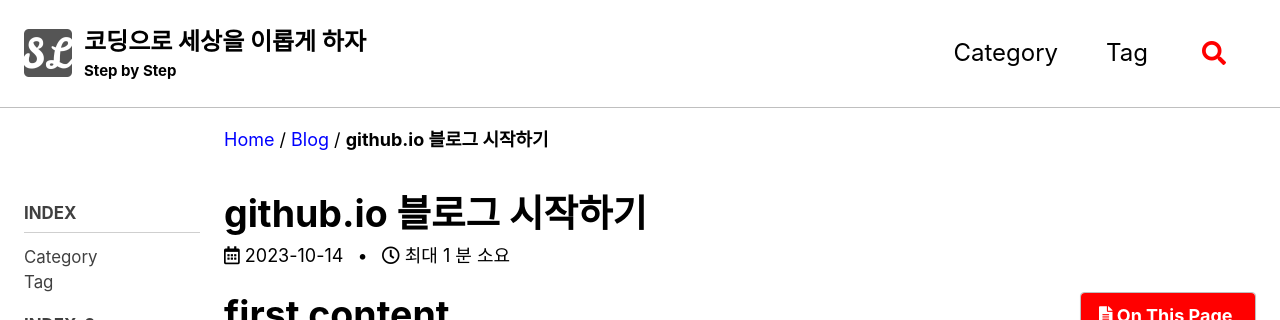
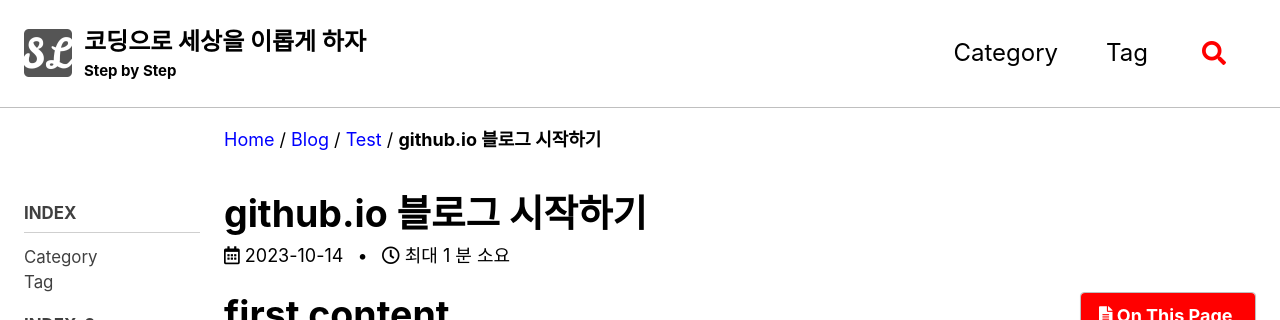
Before and after one commit to ahfmrptEkd/ahfmrptEkd.github.io, a Jekyll site: the page built from _posts/test/2023-10-14-test.md, in a window 1280 px wide and 1400 px high. Shown: the top 320 px of the window. Built offline with Jekyll 4.4.1, drawn with Linux system fonts in a browser that asks for light colours; cached includes are drawn as plain includes; comment, search, counter and statistics services are not loaded.

Commit message:
pagination updates

```diff
--- a/_includes/post_pagination.html
+++ b/_includes/post_pagination.html
@@ -11,4 +12,37 @@
       <a href="#" class="pagination--pager disabled">{{ site.data.ui-text[site.locale].pagination_next | default: "Next" }}</a>
     {% endif %}
   </nav>
+{% endif %} -->
+
+<!-- 첫 번째 문단 -->
+{% assign cat = page.categories[0] %}
+{% assign cat_list = site.categories[cat] %}
+{% for post in cat_list %}
+  {% if post.url == page.url %}
+  	{% assign prevIndex = forloop.index0 | minus: 1 %}
+  	{% assign nextIndex = forloop.index0 | plus: 1 %}
+  	{% if forloop.first == false %}
+  	  {% assign next_post = cat_list[prevIndex] %}
+  	{% endif %}
+  	{% if forloop.last == false %}
+  	  {% assign prev_post = cat_list[nextIndex] %}
+  	{% endif %}
+  	{% break %}
+  {% endif %}
+{% endfor %}
+
+<!-- 두 번째 문단 -->
+{% if prev_post or next_post %}
+  <nav class="pagination">
+    {% if prev_post %}
+      <a href="{{ prev_post.url }}" class="pagination--pager">{{ site.data.ui-text[site.locale].pagination_previous | default: "Previous" }}</a>
+    {% else %}
+      <a href="#" class="pagination--pager disabled">{{ site.data.ui-text[site.locale].pagination_previous | default: "Previous" }}</a>
+    {% endif %}
+    {% if next_post %}
+      <a href="{{ next_post.url }}" class="pagination--pager">{{ site.data.ui-text[site.locale].pagination_next | default: "Next" }}</a>
+    {% else %}
+      <a href="#" class="pagination--pager disabled">{{ site.data.ui-text[site.locale].pagination_next | default: "Next" }}</a>
+    {% endif %}
+  </nav>
 {% endif %}
--- a/_posts/test/2023-10-14-test.md
+++ b/_posts/test/2023-10-14-test.md
@@ -2,7 +2,8 @@
 published: true
 title:  "github.io 블로그 시작하기"
 categories:
-  Blog
+  - Blog
+  - test
 tags:
   [test, codes]
 toc : true
```
Also changed, not shown: other parts of _includes/post_pagination.html (+1 -0 lines), _posts/test/2023-10-14-hellow_world.md (+1 -0 lines), _sass/minimal-mistakes/_navigation.scss (line endings or trailing spaces).
